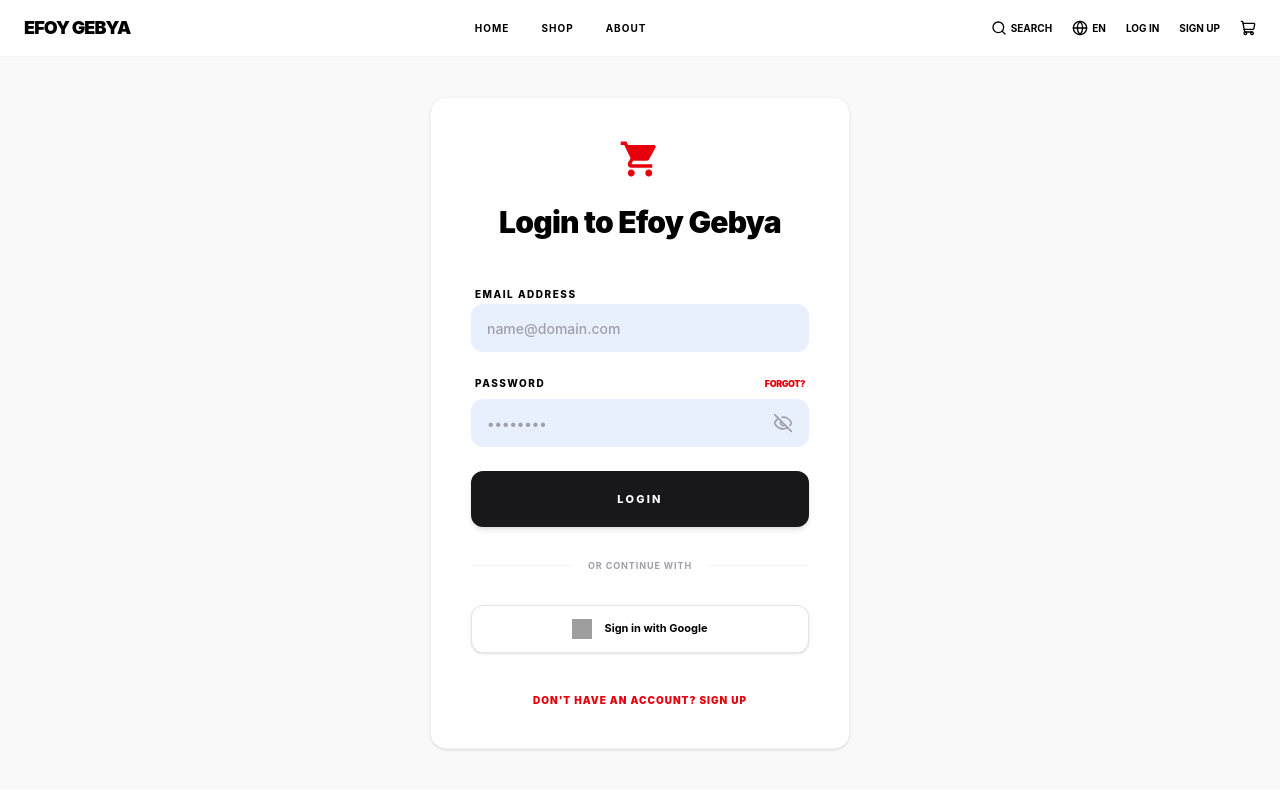
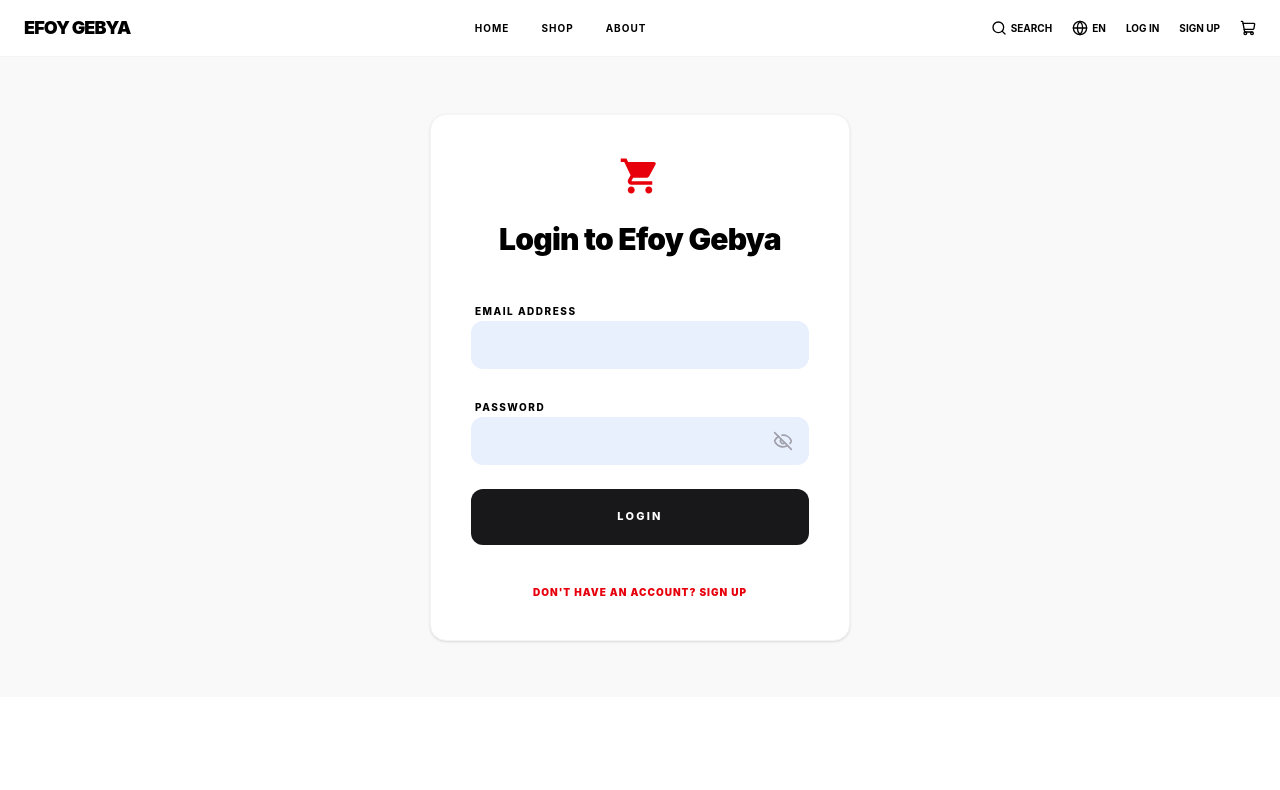
Before and after one commit to hawi3075/group-project, a React (Vite) app in the folder project/e-shop/e-shop-frontend/: page /login in a window 1280 px wide. Shown: the top 790 px of the page. Built offline with nearby package versions, Linux system fonts and the light colour scheme; grey boxes are pictures that could not be loaded.

Commit message:
feat: implement login page changes

```diff
--- a/project/e-shop/e-shop-frontend/src/pages/Login.tsx
+++ b/project/e-shop/e-shop-frontend/src/pages/Login.tsx
@@ -1,45 +1,76 @@
-import { useState } from 'react';
+import { useState, useEffect } from 'react';
 import { EyeOff, Eye, Loader2 } from 'lucide-react';
 import { Link, useNavigate } from 'react-router-dom';
-import axios from 'axios';
+import API from '../api/axios';
 
 const Login = () => {
   const navigate = useNavigate();
   const [showPassword, setShowPassword] = useState(false);
-
-  // 1. Form States
   const [email, setEmail] = useState('');
   const [password, setPassword] = useState('');
   const [loading, setLoading] = useState(false);
   const [error, setError] = useState('');
 
-  // 2. Submit Handler
+  // SAFETY CHECK: Fixes the "undefined" JSON error seen in your console
+  useEffect(() => {
+    const userStr = localStorage.getItem('user');
+    if (userStr && userStr !== "undefined") {
+      try {
+        const user = JSON.parse(userStr);
+        // Redirect if already logged in
+        navigate(user.role === 'admin' ? '/admin/overview' : '/products');
+      } catch (e) {
+        localStorage.removeItem('user'); // Clear bad data
+      }
+    }
+  }, [navigate]);
+
   const handleLogin = async (e: React.FormEvent) => {
     e.preventDefault();
     setError('');
     setLoading(true);
 
     try {
-      // Replace URL with your friend's API endpoint (e.g., http://localhost:5000/api/login)
-      const response = await axios.post('/api/auth/login', {
-        email,
-        password
-      });
+      // Sending credentials to the backend
+      const response = await API.post('/auth/login', { email, password });
 
-      if (response.data.token) {
-        localStorage.setItem('token', response.data.token);
-        navigate('/products'); // Redirect on success
+      // Matches the Swagger Response: response.data.data
+      const authData = response.data.data;
+
+      if (authData && authData.accessToken) {
+        // Saving the correct keys from your Swagger UI
+        localStorage.setItem('token', authData.accessToken);
+        localStorage.setItem('user', JSON.stringify({
+          id: authData.id,
+          email: authData.email,
+          role: authData.role
+        }));
+
+        // Success feedback
+        alert("Login Successful!");
+
+        // Redirecting to your existing products page
+        if (authData.role === 'admin') {
+          navigate('/admin/overview');
+        } else {
+          navigate('/products');
+        }
+      } else {
+        setError("Invalid response format from server.");
       }
     } catch (err: any) {
+      // Handles the 401 Unauthorized error in your console
+      console.error("Login Error:", err.response?.data);
       setError(err.response?.data?.message || 'Invalid email or password');
     } finally {
+      // Stops the loading spinner so the page isn't stuck
       setLoading(false);
     }
   };
 
   return (
     <div className="w-full min-h-[80vh] bg-[#F9F9F9] flex flex-col items-center justify-center py-10 font-sans">
-      <div className="bg-white w-full max-w-[420px] p-10 rounded-2xl shadow-sm border border-zinc-100 flex flex-col items-center z-10">
+      <div className="bg-white w-full max-w-[420px] p-10 rounded-2xl shadow-sm border border-zinc-100 flex flex-col items-center">
 
         <div className="text-red-600 mb-6">
           <svg width="42" height="42" viewBox="0 0 24 24" fill="currentColor">
@@ -47,54 +78,43 @@
           </svg>
         </div>
 
-        <h1 className="text-3xl font-[900] text-black mb-10 tracking-tight text-center">
+        <h1 className="text-3xl font-[900] text-black mb-10 text-center tracking-tight">
           Login to Efoy Gebya
         </h1>
 
-        {/* 3. Error Message Display */}
+        {/* ERROR MESSAGE DISPLAY */}
         {error && (
-          <div className="w-full mb-6 p-3 bg-red-50 text-red-600 text-[10px] font-bold uppercase tracking-widest rounded-lg text-center">
+          <div className="w-full mb-6 p-3 bg-red-50 text-red-600 text-[10px] font-bold uppercase tracking-widest rounded-lg text-center border border-red-100">
             {error}
           </div>
         )}
 
         <form className="w-full space-y-6" onSubmit={handleLogin}>
           <div className="space-y-2">
-            <label className="text-[10px] font-[800] uppercase tracking-[0.15em] text-black ml-1">
-              Email Address
-            </label>
+            <label className="text-[10px] font-[800] uppercase tracking-[0.15em] text-black ml-1">Email Address</label>
             <input
               type="email"
               required
               value={email}
               onChange={(e) => setEmail(e.target.value)}
-              placeholder="name@domain.com"
-              className="w-full bg-[#E8F0FE] border-none h-12 px-4 rounded-xl text-sm font-medium placeholder:text-zinc-400 focus:ring-2 focus:ring-zinc-200 text-black transition-all"
+              className="w-full bg-[#E8F0FE] border-none h-12 px-4 rounded-xl text-sm font-medium text-black"
             />
           </div>
 
           <div className="space-y-2">
-            <div className="flex justify-between items-center px-1">
-              <label className="text-[10px] font-[800] uppercase tracking-[0.15em] text-black">
-                Password
-              </label>
-              <button type="button" className="text-[9px] font-black uppercase text-red-600 hover:underline tracking-tighter">
-                Forgot?
-              </button>
-            </div>
+            <label className="text-[10px] font-[800] uppercase tracking-[0.15em] text-black ml-1">Password</label>
             <div className="relative">
               <input
                 type={showPassword ? "text" : "password"}
                 required
                 value={password}
                 onChange={(e) => setPassword(e.target.value)}
-                placeholder="••••••••"
-                className="w-full bg-[#E8F0FE] border-none h-12 px-4 rounded-xl text-sm font-medium placeholder:text-zinc-400 pr-10 focus:ring-2 focus:ring-zinc-200 text-black transition-all"
+                className="w-full bg-[#E8F0FE] border-none h-12 px-4 rounded-xl text-sm font-medium pr-10 text-black"
               />
               <button
                 type="button"
                 onClick={() => setShowPassword(!showPassword)}
-                className="absolute right-4 top-1/2 -translate-y-1/2 text-zinc-400 hover:text-black transition-colors"
+                className="absolute right-4 top-1/2 -translate-y-1/2 text-zinc-400"
               >
                 {showPassword ? <Eye className="h-5 w-5" /> : <EyeOff className="h-5 w-5" />}
               </button>
@@ -104,33 +124,13 @@
           <button
             type="submit"
             disabled={loading}
-            className="w-full bg-zinc-900 hover:bg-black text-white font-[800] uppercase tracking-[0.2em] text-[11px] h-14 rounded-xl mt-4 transition-all shadow-md active:scale-[0.98] flex items-center justify-center"
+            className="w-full bg-zinc-900 hover:bg-black text-white font-[800] uppercase tracking-[0.2em] text-[11px] h-14 rounded-xl mt-4 flex items-center justify-center transition-colors"
           >
             {loading ? <Loader2 className="animate-spin h-5 w-5" /> : 'Login'}
           </button>
         </form>
 
-        <div className="w-full flex items-center my-8">
-          <div className="flex-1 border-t border-zinc-100"></div>
-          <span className="px-4 text-[9px] font-bold text-zinc-400 uppercase tracking-widest whitespace-nowrap">
-            Or continue with
-          </span>
-          <div className="flex-1 border-t border-zinc-100"></div>
-        </div>
-
-        <button type="button" className="w-full border border-zinc-200 bg-white hover:bg-zinc-50 flex items-center justify-center gap-3 h-12 rounded-xl transition-all text-[11px] font-bold text-black shadow-sm">
-          <img
-            src="https://www.gstatic.com/firebasejs/ui/2.0.0/images/auth/google.svg"
-            alt="Google Logo"
-            className="w-5 h-5"
-          />
-          Sign in with Google
-        </button>
-
-        <Link
-          to="/register"
-          className="mt-10 text-[10px] font-[900] uppercase tracking-widest text-red-600 hover:underline transition-all"
-        >
+        <Link to="/register" className="mt-10 text-[10px] font-[900] uppercase tracking-widest text-red-600 hover:underline">
           Don't have an account? Sign Up
         </Link>
       </div>
```
